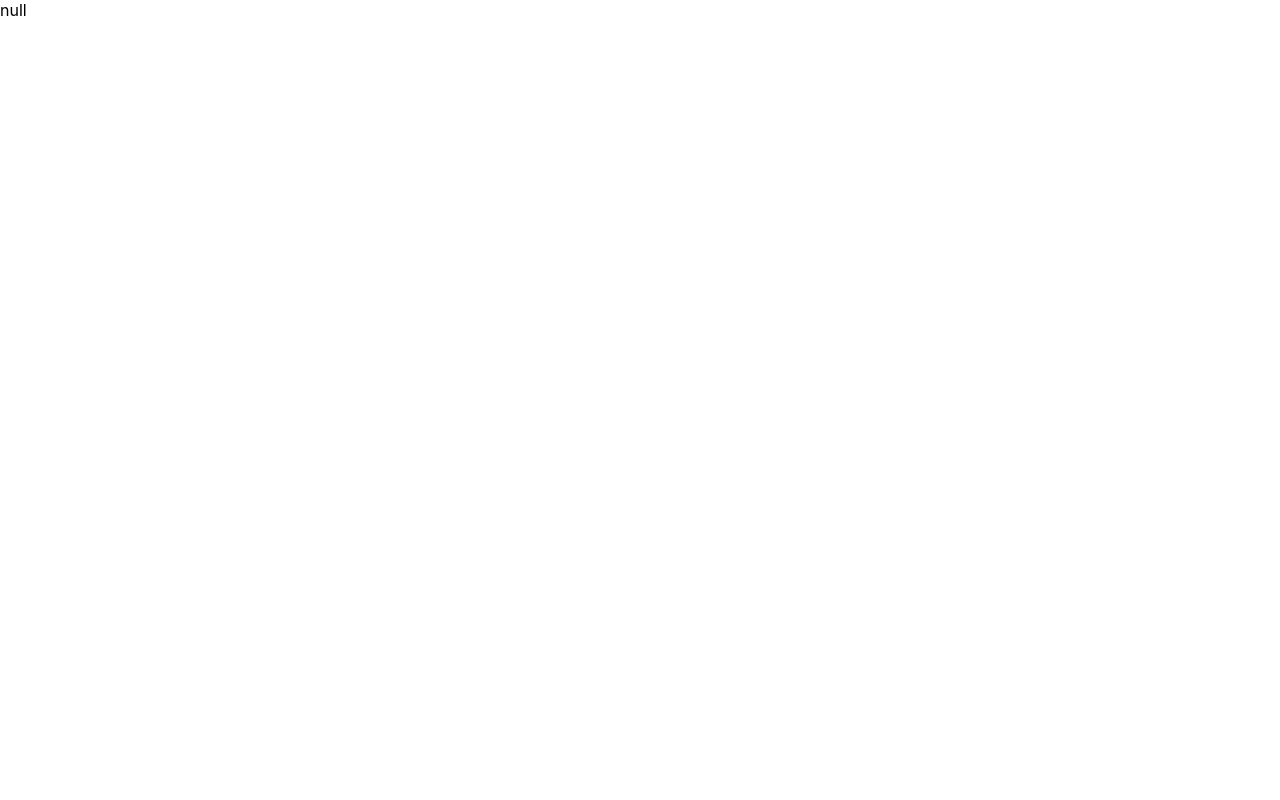
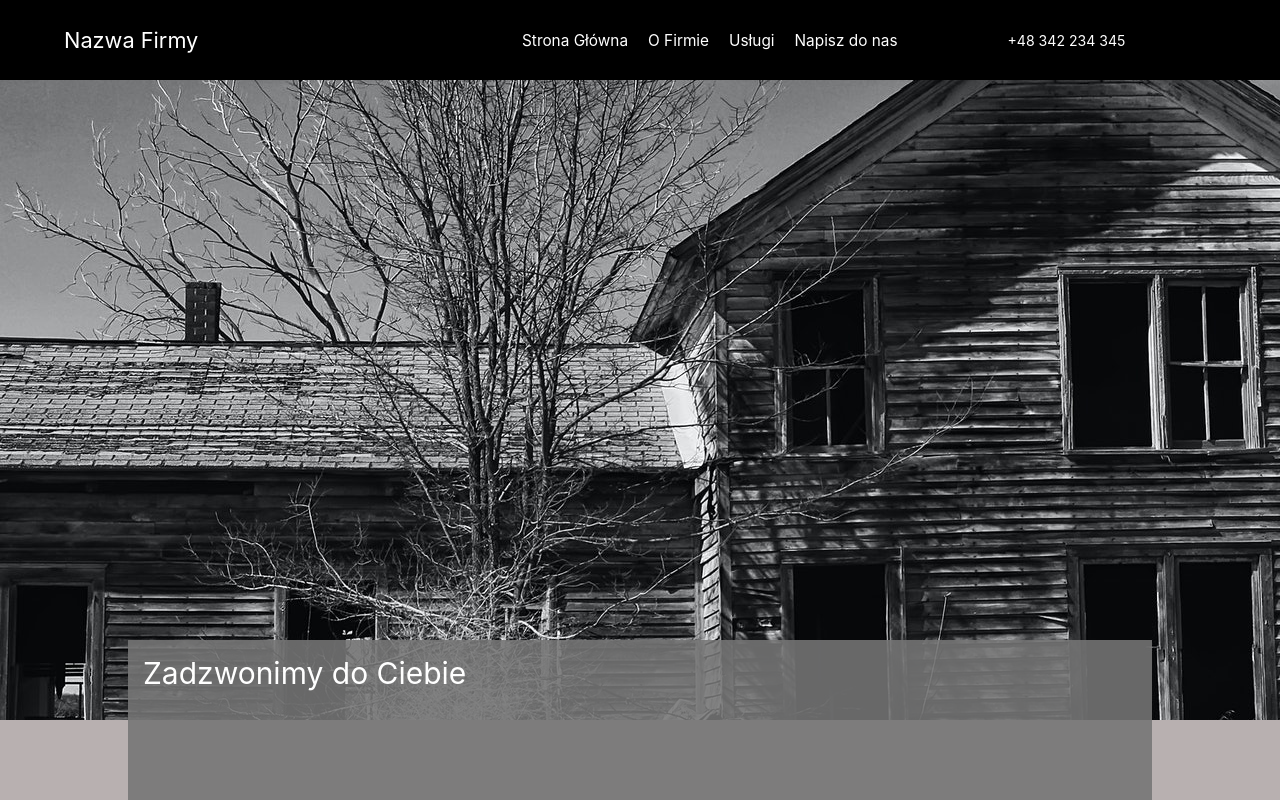
Before and after one commit to MarekBartczak/Drzazgadomy, a React (Create React App) app: page / in a window 1280 px wide. Built offline with nearby package versions, Linux system fonts and the light colour scheme.

Commit message:
first sketch

```diff
--- a/src/App.js
+++ b/src/App.js
@@ -1,8 +1,14 @@
 import React, { Component } from "react";
+import Aux from "./hoc/aux";
+import Header from "./components/header/header";
 
 class App extends Component {
   render() {
-    return <div>null</div>;
+    return (
+      <Aux>
+        <Header />
+      </Aux>
+    );
   }
 }
 
--- /dev/null
+++ b/src/components/header/background/background.js
@@ -0,0 +1,10 @@
+import React, { Component } from "react";
+import styles from "./background.module.css";
+
+class Background extends Component {
+  render() {
+    return <div className={styles.background}></div>;
+  }
+}
+
+export default Background;
--- /dev/null
+++ b/src/components/header/background/background.module.css
@@ -0,0 +1,9 @@
+.background {
+  margin: auto;
+  margin-top: 10vh;
+  background: url("../../../assets/headerBackground/pexels-mike-yakaites-1123876.jpg")
+    no-repeat center;
+  width: 100%;
+  height: 100%;
+  /* height: 100%; */
+}
--- /dev/null
+++ b/src/components/header/callRequestForm/callRequestForm.js
@@ -0,0 +1,14 @@
+import React, { Component } from "react";
+import styles from "./callRequestForm.module.css";
+
+class CallRequestForm extends Component {
+  render() {
+    return (
+      <div className={styles.callRequestForm}>
+        <div className={styles.title}>Zadzwonimy do Ciebie </div>
+      </div>
+    );
+  }
+}
+
+export default CallRequestForm;
--- /dev/null
+++ b/src/components/header/callRequestForm/callRequestForm.module.css
@@ -0,0 +1,14 @@
+.callRequestForm {
+  position: absolute;
+  left: 10%;
+  top: 80vh;
+  height: 20vh;
+  width: 80vw;
+  background: rgba(117, 117, 117, 0.884);
+}
+.title {
+  color: white;
+  margin-left: 15px;
+  margin-top: 15px;
+  font-size: 30px;
+}
--- /dev/null
+++ b/src/components/header/header.js
@@ -0,0 +1,19 @@
+import React, { Component } from "react";
+import styles from "./header.module.css";
+import Background from "./background/background";
+import Navbar from "./navbar/navbar";
+import CalllRequestForm from "./callRequestForm/callRequestForm";
+
+class Header extends Component {
+  render() {
+    return (
+      <div className={styles.header}>
+        <Background />
+        <Navbar />
+        <CalllRequestForm />
+      </div>
+    );
+  }
+}
+
+export default Header;
--- /dev/null
+++ b/src/components/header/header.module.css
@@ -0,0 +1,5 @@
+.header {
+  height: 80vh;
+  width: 100vw;
+  margin: auto;
+}
--- /dev/null
+++ b/src/components/header/navbar/navbar.js
@@ -0,0 +1,23 @@
+import React, { Component } from "react";
+import styles from "./navbar.module.css";
+
+class Navbar extends Component {
+  render() {
+    return (
+      <div className={styles.navbar}>
+        <div className={styles.name}>Nazwa Firmy</div>
+        <div className={styles.nav}>
+          <div className={styles.home}>Strona Główna</div>
+          <div className={styles.about}>O Firmie</div>
+          <div className={styles.services}>Usługi</div>
+          <div className={styles.contactUs}>Napisz do nas</div>
+          <div className={styles.phone}>
+            <a href="tel:+48342234345">+48 342 234 345</a>
+          </div>
+        </div>
+      </div>
+    );
+  }
+}
+
+export default Navbar;
--- /dev/null
+++ b/src/components/header/navbar/navbar.module.css
@@ -0,0 +1,63 @@
+.navbar {
+  position: absolute;
+  top: 0;
+  font-size: 40px;
+  width: 100vw;
+  height: 10vh;
+  background: black;
+}
+
+.name {
+  margin-left: 5%;
+  height: 100%;
+  color: rgb(255, 255, 255);
+  font-size: 1.7vw;
+
+  width: auto;
+  /* background: blue; */
+  display: flex;
+  align-items: center;
+}
+.nav {
+  /* background: red; */
+  position: absolute;
+  top: 0;
+  left: 40vw;
+  display: flex;
+  flex-direction: row;
+  justify-content: center;
+  align-items: center;
+  height: 100%;
+}
+
+.home,
+.about,
+.services,
+.contactUs {
+  font-size: 1.2vw;
+  color: white;
+  margin: 0 10px;
+}
+.home:hover,
+.about:hover,
+.services:hover,
+.contactUs:hover {
+  color: rgb(211, 147, 28);
+  cursor: pointer;
+}
+.phone {
+  color: white;
+  /* border-bottom: 1px solid white; */
+  margin-left: 100px;
+  font-size: 1.1vw;
+}
+.phone a {
+  color: white;
+  outline: none;
+  text-decoration: none;
+}
+
+.phone a:hover {
+  color: rgb(211, 147, 28);
+  cursor: pointer;
+}
--- /dev/null
+++ b/src/hoc/aux.js
@@ -0,0 +1,3 @@
+const Aux = (props) => props.children;
+
+export default Aux;
--- a/src/index.css
+++ b/src/index.css
@@ -1,13 +1,14 @@
 body {
+  background: rgb(184, 176, 176);
   margin: 0;
-  font-family: -apple-system, BlinkMacSystemFont, 'Segoe UI', 'Roboto', 'Oxygen',
-    'Ubuntu', 'Cantarell', 'Fira Sans', 'Droid Sans', 'Helvetica Neue',
+  font-family: -apple-system, BlinkMacSystemFont, "Segoe UI", "Roboto", "Oxygen",
+    "Ubuntu", "Cantarell", "Fira Sans", "Droid Sans", "Helvetica Neue",
     sans-serif;
   -webkit-font-smoothing: antialiased;
   -moz-osx-font-smoothing: grayscale;
 }
 
 code {
-  font-family: source-code-pro, Menlo, Monaco, Consolas, 'Courier New',
+  font-family: source-code-pro, Menlo, Monaco, Consolas, "Courier New",
     monospace;
 }
```
Also changed, not shown: src/assets/headerBackground/blackWodenPlank.jpg (added), src/assets/headerBackground/pexels-mike-yakaites-1123876.jpg (added).
